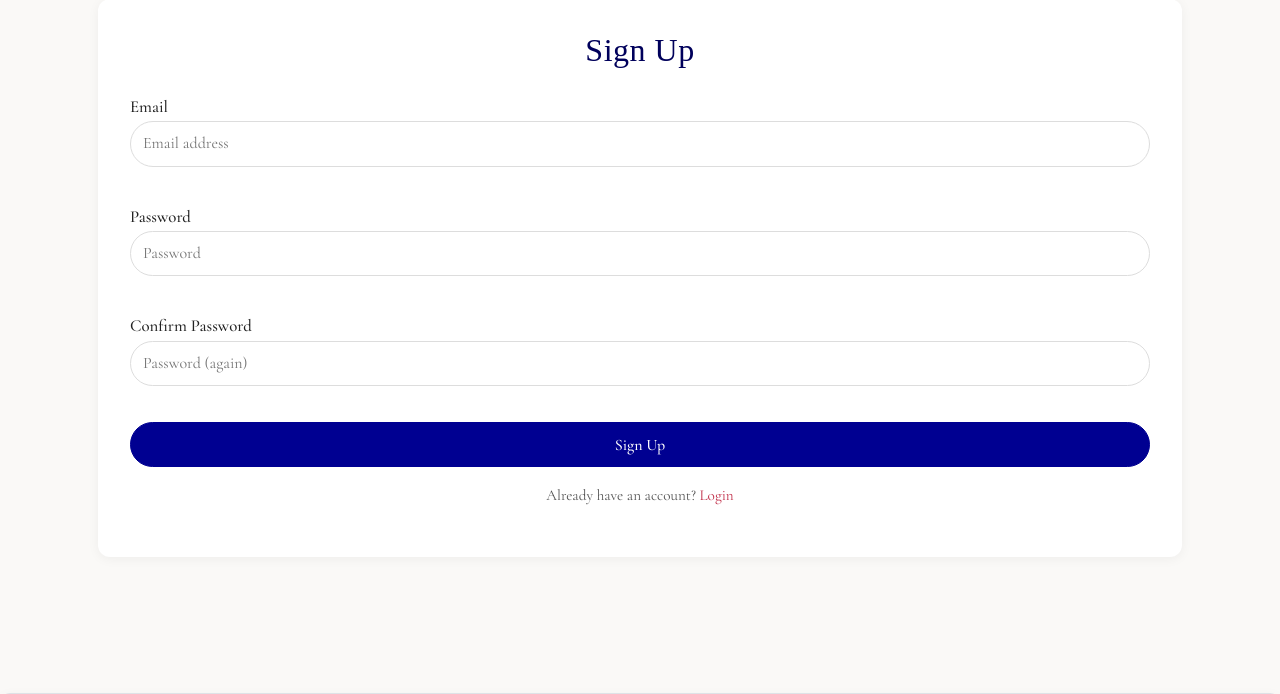
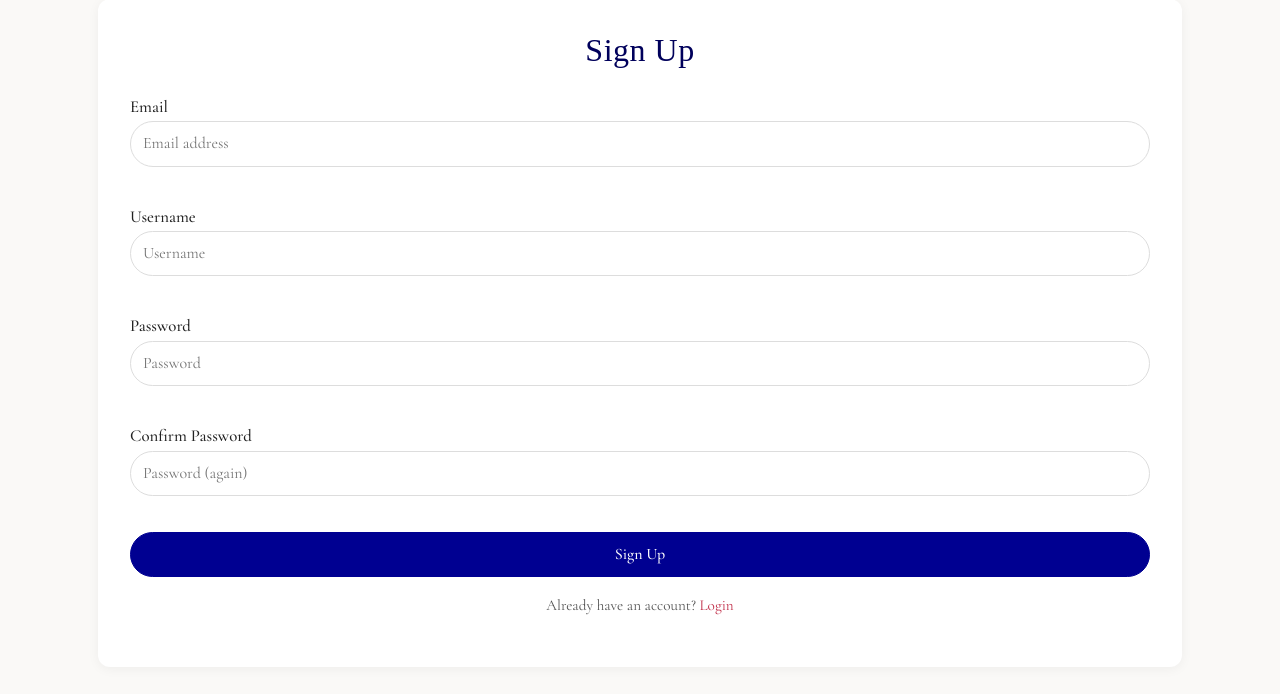
Before and after one commit to saraelizalde/petit-talk, a Django app: page /accounts/signup/ in a window 1280 px wide. Shown: the part 199-893 px from the top of the page. Run offline with Django 5.2, Linux system fonts and the light colour scheme; some libraries are stand-ins or nearby versions; some web fonts are replaced.

Commit message:
Enable username creation and login, Fix form error messages in signup and login

```diff
--- a/petit_talk/settings.py
+++ b/petit_talk/settings.py
@@ -104,9 +104,10 @@ SITE_ID = 1
 EMAIL_BACKEND = 'django.core.mail.backends.console.EmailBackend'
 
 ACCOUNT_EMAIL_REQUIRED = True
-ACCOUNT_USERNAME_REQUIRED = False
-ACCOUNT_AUTHENTICATION_METHOD = "email"
+ACCOUNT_USERNAME_REQUIRED = True
+ACCOUNT_AUTHENTICATION_METHOD = "username_email"
 ACCOUNT_EMAIL_VERIFICATION = "none"
+ACCOUNT_UNIQUE_USERNAME = True
 
 LOGIN_URL = '/accounts/login/'
 LOGIN_REDIRECT_URL = '/'
--- a/static/css/base.css
+++ b/static/css/base.css
@@ -108,7 +108,6 @@ section {
     background-color: var(--strong-blue);
     color: #fff;
 }
-
 
 
 
--- a/templates/account/login.html
+++ b/templates/account/login.html
@@ -10,12 +10,14 @@
             {{ form.non_field_errors }}
 
             <div class="form-group">
-                <label for="id_login">Email</label>
+                <label for="id_login">Email ou Username</label>
                 {{ form.login }}
+                <div class="text-danger">{{ form.login.errors }}</div>
             </div>
             <div class="form-group">
                 <label for="id_password">Password</label>
                 {{ form.password }}
+                <div class="text-danger">{{ form.password.errors }}</div>
             </div>
             <button type="submit" class="btn btn-primary">Login</button>
         </form>
--- a/templates/account/signup.html
+++ b/templates/account/signup.html
@@ -12,14 +12,23 @@
             <div class="form-group">
                 <label for="id_email">Email</label>
                 {{ form.email }}
+                <div class="text-danger">{{ form.email.errors }}</div>
             </div>
+            <div class="form-group">
+                <label for="id_username">Username</label>
+                {{ form.username }}
+                <div class="text-danger">{{ form.username.errors }}</div>
+            </div>
+
             <div class="form-group">
                 <label for="id_password1">Password</label>
                 {{ form.password1 }}
+                <div class="text-danger">{{ form.password1.errors }}</div>
             </div>
             <div class="form-group">
                 <label for="id_password2">Confirm Password</label>
                 {{ form.password2 }}
+                <div class="text-danger">{{ form.password2.errors }}</div>
             </div>
 
             <button type="submit" class="btn btn-primary">Sign Up</button>
@@ -29,4 +38,5 @@
         </p>
     </div>
 </div>
+
 {% endblock %}
```
